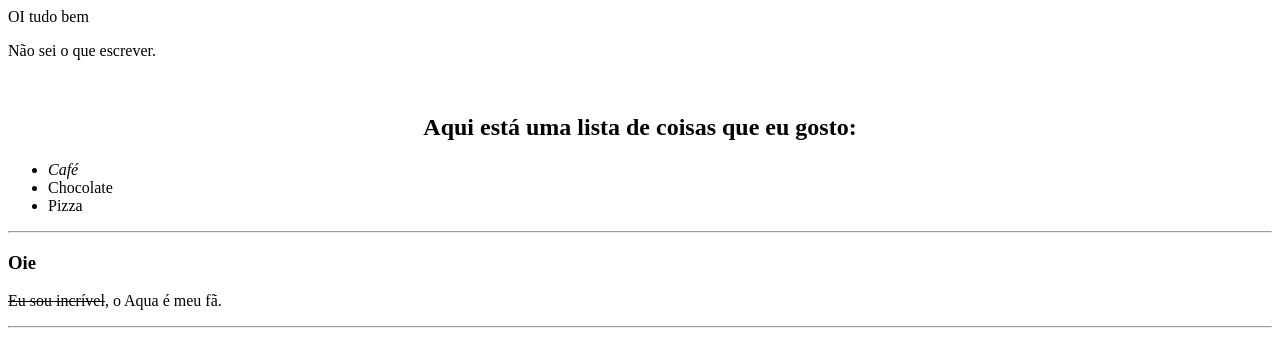
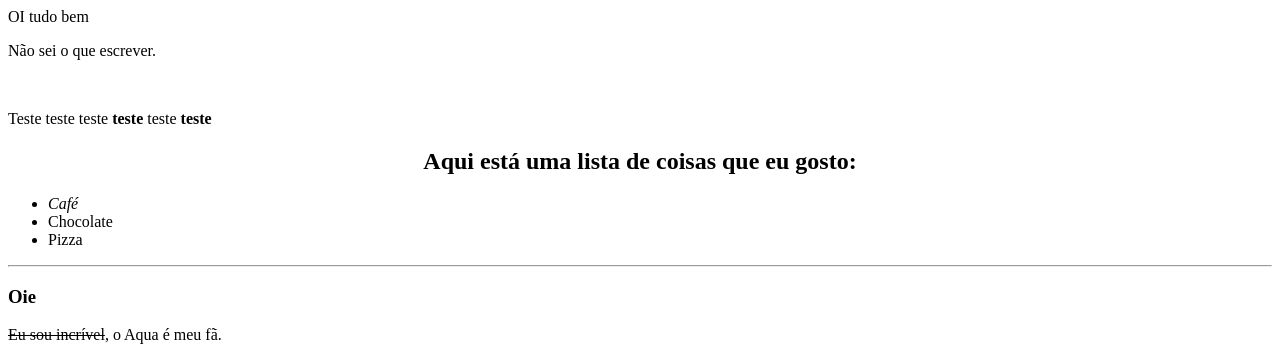
Before and after one commit to karinehabib/karinehabib.github.io, a plain HTML site: page index.html in a window 1280 px wide. Shown: the top 354 px of the page. Drawn offline with Linux system fonts and the light colour scheme.

Commit message:
testando de novo

```diff
--- a/index.html
+++ b/index.html
@@ -11,6 +11,7 @@
 
 <h1 style="font-family: cursive">OI tudo bem</h1>
 <p>Não sei o que escrever.</p><br>
+<p>Teste teste teste <b>teste</b> teste <strong>teste</strong></p>
 
 <h2 style="text-align: center"> Aqui está uma lista de coisas que eu gosto:</h2>
 <ul>
```
